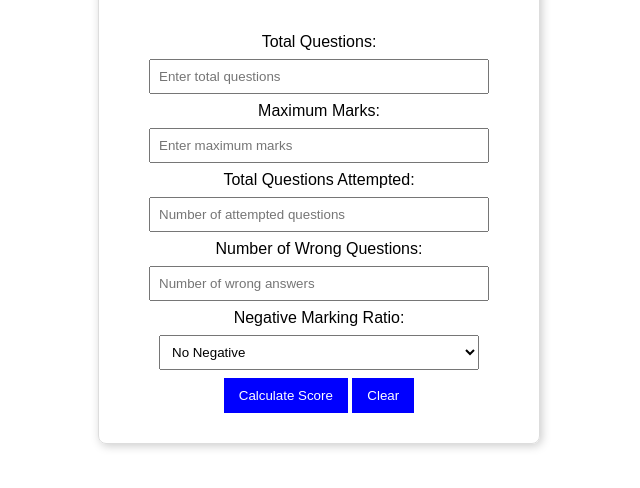
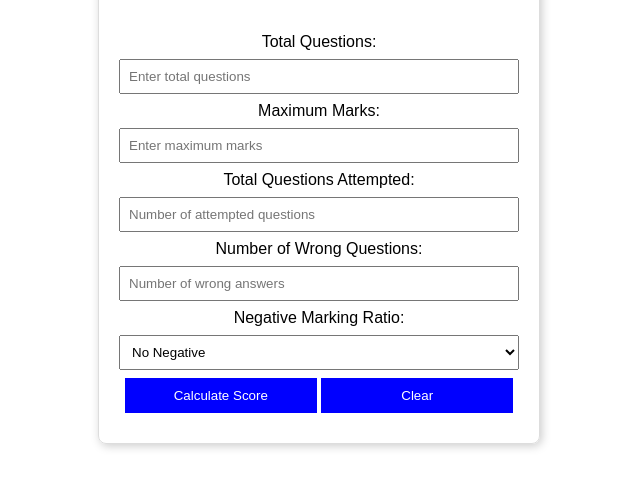
Before and after one commit to bagchi2/negative-marking-calculator, a plain HTML site: page index.html in a window 1280 px wide. Shown: the part 134-622 px from the top of the page, without its empty margins (321-961 px from the left). Drawn offline with Linux system fonts and the light colour scheme.

Commit message:
index.html

```diff
--- a/index.html
+++ b/index.html
@@ -7,8 +7,8 @@
     <style>
         body { font-family: Arial, sans-serif; text-align: center; margin: 20px; }
         .container { max-width: 400px; margin: auto; padding: 20px; border: 1px solid #ddd; border-radius: 8px; box-shadow: 2px 2px 10px #ccc; }
-        input, select { width: 80%; padding: 8px; margin: 8px 0; }
-        button { background-color: blue; color: white; padding: 10px 15px; border: none; cursor: pointer; }
+        input, select { width: 100%; padding: 8px; margin: 8px 0; box-sizing: border-box; }
+        button { width: 48%; background-color: blue; color: white; padding: 10px 15px; border: none; cursor: pointer; }
         button:hover { background-color: darkblue; }
         .result { font-size: 20px; font-weight: bold; margin-top: 10px; }
         .exam-list { font-size: 14px; color: gray; margin-top: 10px; line-height: 1.6; }
```
